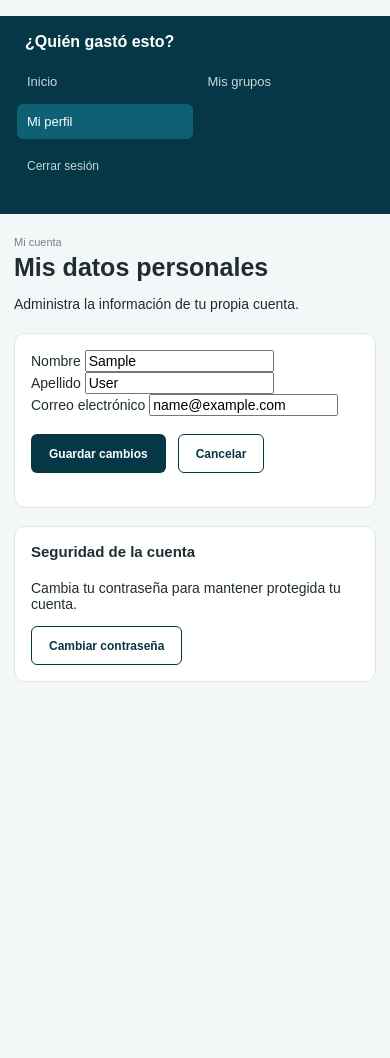
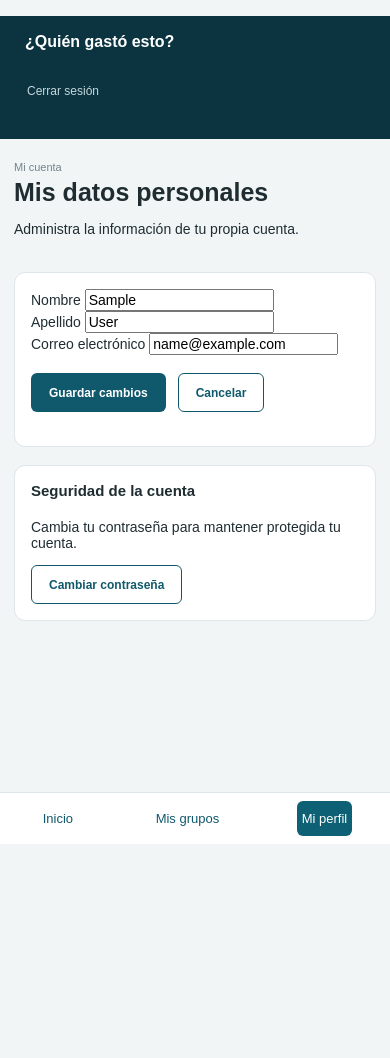
Before and after one commit to Thaliana-maria/Administracion, a Django app: page /cuentas/perfil/ in a window 390 px wide. After the commit the page ends 844 px from the top, so only its background shows below. Run offline with Django 5.2, Linux system fonts and the light colour scheme; the visitor is signed in with stand-in values (Sample User, id 1).

Commit message:
Ajustar colores y navegación móvil al diseño del sistema

```diff
--- a/static/css/app.css
+++ b/static/css/app.css
@@ -1,13 +1,13 @@
 :root {
-    --sidebar: #063746;
-    --teal: #063746;
-    --background: #F3F7F8;
+    --sidebar: #0B3440;
+    --teal: #10596C;
+    --background: #F1F5F6;
     --white: #FFFFFF;
     --ink: #1F2D32;
     --muted: #71858C;
     --line: #DDE7EA;
     --coral: #FBE5DC;
-    --danger: #D95E45;
+    --danger: #BF4824;
     --soft-blue: #E9F1F3;
 }
 
@@ -44,7 +44,7 @@ a {
     display: flex;
     align-items: center;
     padding: 9.5%;
-    background: var(--teal); /* Ahora usar├í correctamente el color oscuro */
+    background: var(--teal);
     color: var(--white);
 }
 
@@ -871,3 +871,64 @@ tbody tr:last-child td {
         flex-direction: column;
     }
 }
+
+
+.auth-form form > .button {
+    width: 100%;
+    margin-top: 10px;
+}
+
+.page-heading {
+    display: flex;
+    justify-content: space-between;
+    align-items: center;
+    gap: 12px;
+}
+
+@media (max-width: 650px) {
+    .auth-brand,
+    .register-screen .auth-brand {
+        min-height: 110px;
+        padding: 20px;
+    }
+
+    .auth-brand h1 {
+        font-size: 23px;
+    }
+
+    .auth-brand p {
+        display: none;
+    }
+
+    .auth-side {
+        align-items: flex-start;
+        padding: 20px;
+    }
+
+    .side-nav {
+        position: fixed;
+        bottom: 0;
+        left: 0;
+        right: 0;
+        z-index: 5;
+        display: flex;
+        justify-content: space-around;
+        background: var(--white);
+        border-top: 1px solid var(--line);
+        padding: 8px 4px;
+    }
+
+    .side-nav a {
+        color: var(--teal);
+        text-align: center;
+        padding: 10px 5px;
+    }
+
+    .main-content {
+        padding-bottom: 85px;
+    }
+
+    .page-heading {
+        flex-wrap: wrap;
+    }
+}
```
